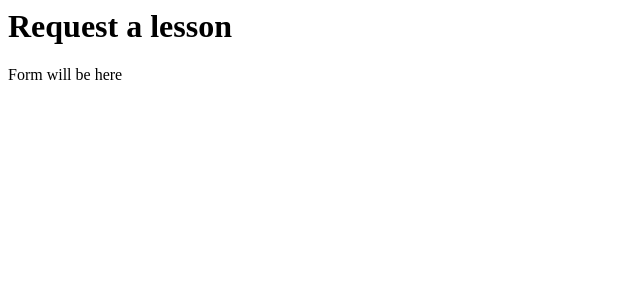
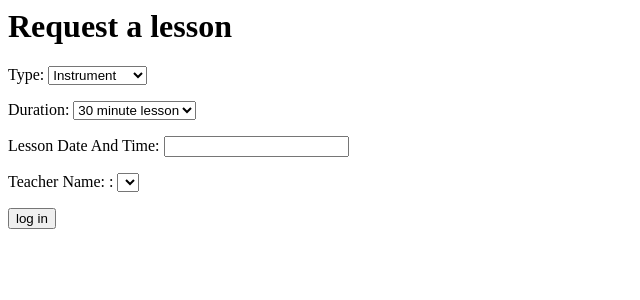
Before and after one commit to AFaverooo/Koala, a Django app: page /requests_page in a window 1280 px wide. Shown: the top 300 px of the page, without its empty margins (0-640 px from the left). Run offline with Django 4.2, Linux system fonts and the light colour scheme; lists and menus that the app fills with data are empty; parts of the project's set-up code (start-up, migrations or seed data) failed here and were passed over.

Commit message:
Create basic request form -Edit views.py requests_page function -Edit requests_page.html -Create RequestForm and fields

```diff
--- a/lessons/forms.py
+++ b/lessons/forms.py
@@ -1,7 +1,6 @@
 from django import forms
 from django.core.validators import RegexValidator
-from .models import UserAccount, Gender
-
+from .models import UserAccount, Gender, Lesson
 
 class LogInForm(forms.Form):
     email = forms.CharField(label='email')
@@ -52,3 +51,21 @@ class SignUpForm(forms.ModelForm):
             gender=self.cleaned_data.get('gender'),
         )
         return student
+
+
+class RequestForm(forms.ModelForm):
+    """Form enabling unregistered users to sign up."""
+
+    class Meta:
+        """Form options."""
+
+        model = Lesson
+
+        fields = ['type','duration','lesson_date_time']
+
+
+    #This is the choice of teachers the student is able to pick out of
+    teacher_choices = []
+    teacher_name = forms.CharField(
+        label = "Teacher Name: ",
+        widget = forms.Select(choices = teacher_choices))
--- a/lessons/models.py
+++ b/lessons/models.py
@@ -185,7 +185,7 @@ class Lesson(models.Model):
 
     lesson_date_time = models.DateTimeField('Lesson Date And Time')
 
-    teacher_id = models.ForeignKey(User,on_delete=models.CASCADE)
+    teacher_id = models.ForeignKey(UserAccount,on_delete=models.CASCADE)
 
 class groupLessons(models.Model):
     group_id = models.BigAutoField(primary_key=True)
--- a/lessons/templates/requests_page.html
+++ b/lessons/templates/requests_page.html
@@ -1,4 +1,12 @@
+<html>
 <h1> Request a lesson</h1>
 
 
-<p> Form will be here </p>
+  <body>
+      <form action="{% url 'requests_page' %}" method="post">
+           {% csrf_token %}
+           {{form.as_p}}
+       <input type="submit" value="log in" class="btn btn-primary">
+  </form>
+</body>
+</html>
--- a/lessons/views.py
+++ b/lessons/views.py
@@ -1,6 +1,6 @@
 from django.shortcuts import render,redirect
 from django.contrib import messages
-from .forms import LogInForm,SignUpForm
+from .forms import LogInForm,SignUpForm,RequestForm
 from django.contrib.auth import authenticate,login,logout
 from .models import UserRole
 # Create your views here.
@@ -18,7 +18,8 @@ def student_feed(request):
     return render(request,'student_feed.html')
 
 def requests_page(request):
-    return render(request,'requests_page.html')
+    form = RequestForm()
+    return render(request,'requests_page.html', {'form': form})
 
 def admin_feed(request):
     return render(request,'admin_feed.html')
```
Also changed, not shown: lessons/migrations/0001_initial.py.
